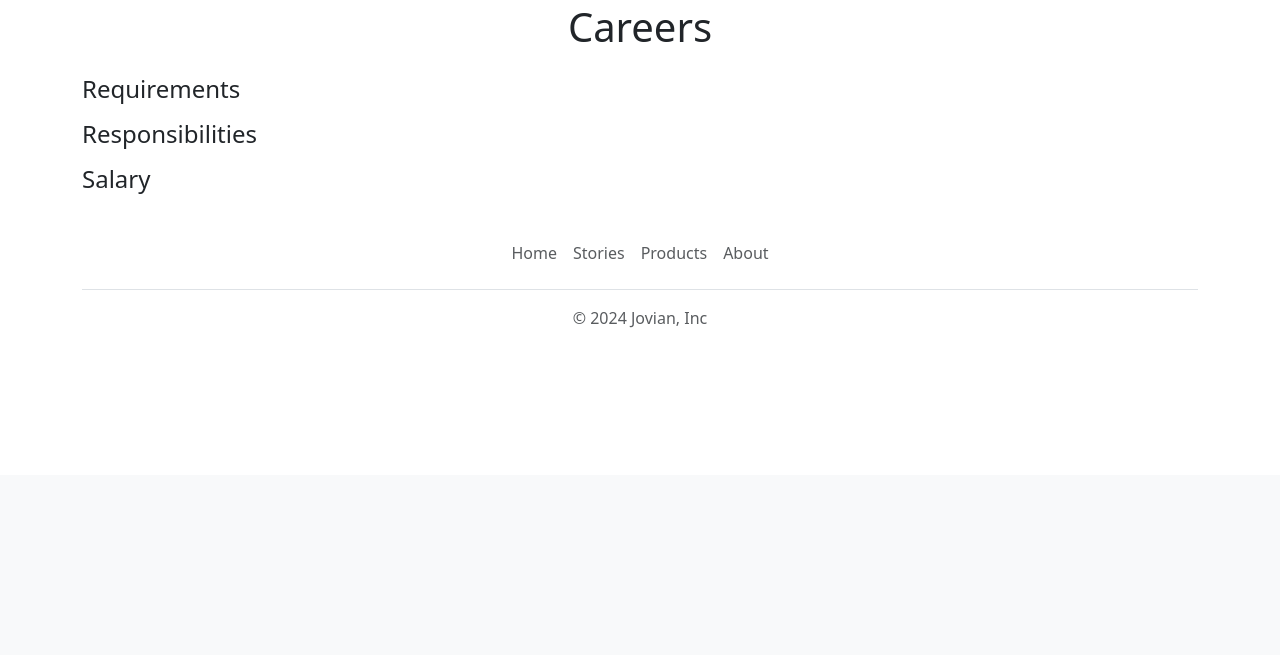
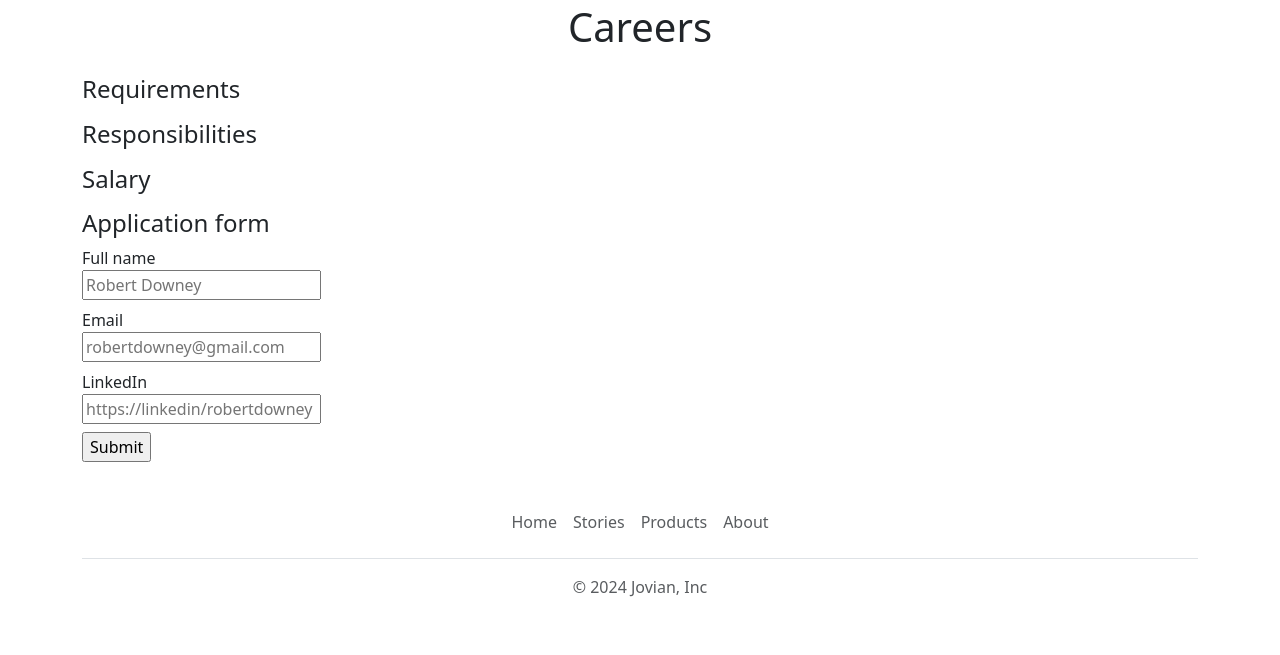
Before and after one commit to VenkataNaveenK/jovian-careers-website, a Flask app: template templates/jobpage.html in a window 1280 px wide. Shown: the part 325-980 px from the top of the page. Before the commit the page ends 653 px from the top, so only its background shows below. Run offline with Flask 3, Linux system fonts and the light colour scheme; the template is opened without the code that fills it, so the values that code supplies are empty.

Commit message:
Old way of submitting forms

```diff
--- a/app.py
+++ b/app.py
@@ -1,4 +1,4 @@
-from flask import Flask, render_template, jsonify
+from flask import Flask, render_template, jsonify, request
 from database import load_jobs_from_db, load_job_from_db
 
 app = Flask(__name__)
@@ -53,5 +53,14 @@ def api_job(id):
     job = load_job_from_db(id)
     return jsonify(job)
 
+@app.route("/job/<id>/apply")
+def apply_to_job(id):
+    data = request.args
+    # Store to DB
+    # Send an email
+    # display acknowledgement
+    return jsonify(data)
+
+
 if __name__ == "__main__":
     app.run(host='0.0.0.0', debug=True) # '0.0.0.0' is used to run local and debug to True for running continuously
--- /dev/null
+++ b/templates/application_form.html
@@ -0,0 +1,16 @@
+<h4>Application form</h4>
+<form action="/job/{{job['id']}}/apply">
+    <div class="mb-2">
+        <label>Full name</label><br>
+        <input type="text" name="full_name" placeholder="Robert Downey">
+    </div>
+    <div class="mb-2">
+        <label>Email</label><br>
+        <input type="text" name="email" placeholder="robertdowney@gmail.com">
+    </div>
+    <div class="mb-2">
+        <label>LinkedIn</label><br>
+        <input type="text" name="linkedin_url" placeholder="https://linkedin/robertdowney">
+    </div>
+    <input type="submit">
+</form>
--- a/templates/jobpage.html
+++ b/templates/jobpage.html
@@ -26,6 +26,7 @@
             </ol>
             <h4>Salary</h4>
             <p>{{job.currency}}{{job.salary}}</p>
+            {% include 'application_form.html' %}
         </div>
         {% include 'footer.html' %}
     </body>
```
